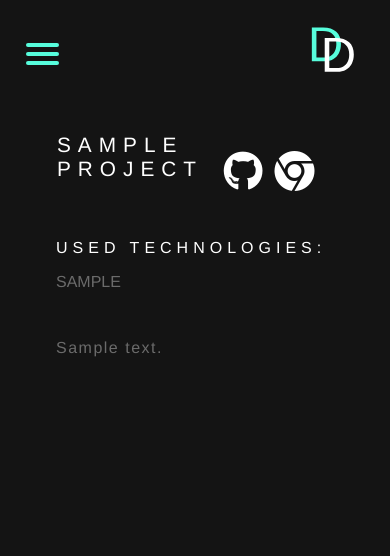
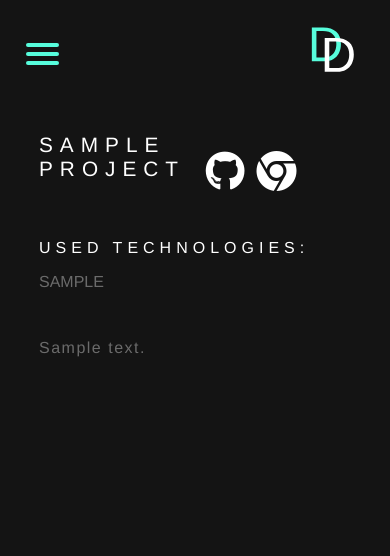
Before and after one commit to DimoDimchev/Personal-Website, a Django app: page /projects/1 in a window 390 px wide; the page is wider, and only the part inside the window is pictured. Shown: the part 27-583 px from the top of that part. Run offline with Django 3.2, Linux system fonts and the light colour scheme; tables that the repository leaves empty hold one stand-in row (values such as "Sample post"); some libraries are stand-ins or nearby versions.

Commit message:
Changed some styling

```diff
--- a/static/css/project_details.css
+++ b/static/css/project_details.css
@@ -1,11 +1,13 @@
 .project-details-header {
-    text-align: center;
+    text-align: left;
 }
 
 .project-details-title {
     margin-top: 2em;
     margin-bottom: 0.3em;
-    text-align: center;
+    margin-left: 20vw;
+    font-size: 2.5em;
+    text-align: left;
 }
 
 .repo-link {
@@ -14,16 +16,21 @@
     margin-right: 1em;
 }
 
+.git {
+    margin-left: 20vw;
+}
+
 .project-details-description {
     text-align: left;
-    margin: 3em 8em 5em;
+    margin: 3em 30vw 5em 20vw;
     font-size: 1em;
     letter-spacing: 1.5px;
 }
 
 .project-details-technologies {
-    text-align: center;
+    text-align: left;
     margin-top: 3em;
+    margin-left: 20vw;
 }
 
 .project-details-technologies h3 {
@@ -46,7 +53,6 @@
         display: flex;
         flex-direction: row;
         margin-top: 6em;
-        margin-left: 2em;
         margin-right: 3em;
         text-align: center;
     }
@@ -54,6 +60,7 @@
     .project-details-title {
         font-size: 1.3em;
         text-align: left;
+        margin-left: 10vw;
     }
 
     .repo-link {
@@ -62,14 +69,18 @@
         margin-right: 0.3em;
     }
 
+    .git {
+        margin-left: 0;
+    }
+
     .project-details-description {
-        margin-left: 3.5em;
+        margin-left: 10vw;
         margin-right: 3em;
         margin-bottom: 5em;
     }
 
     .project-details-technologies {
         text-align: left;
-        margin-left: 3.5em;
+        margin-left: 10vw;
     }
 }
--- a/templates/project_details.html
+++ b/templates/project_details.html
@@ -8,7 +8,7 @@
 {% block content %}
     <header class="project-details-header">
         <h1 class="title project-details-title">{{ project.name }}</h1>
-        <a href="{{ project.github }}"><i class="fa fa-github fa-3x repo-link" aria-hidden="true"></i></a>
+        <a href="{{ project.github }}"><i class="fa fa-github fa-3x repo-link git" aria-hidden="true"></i></a>
         {% if project.website %}
             <a href="{{ project.website }}"><i class="fa fa-chrome fa-3x repo-link" aria-hidden="true"></i></a>
         {% endif %}
```
Also changed, not shown: static/css/blog_details.css (+11 -13 lines).
